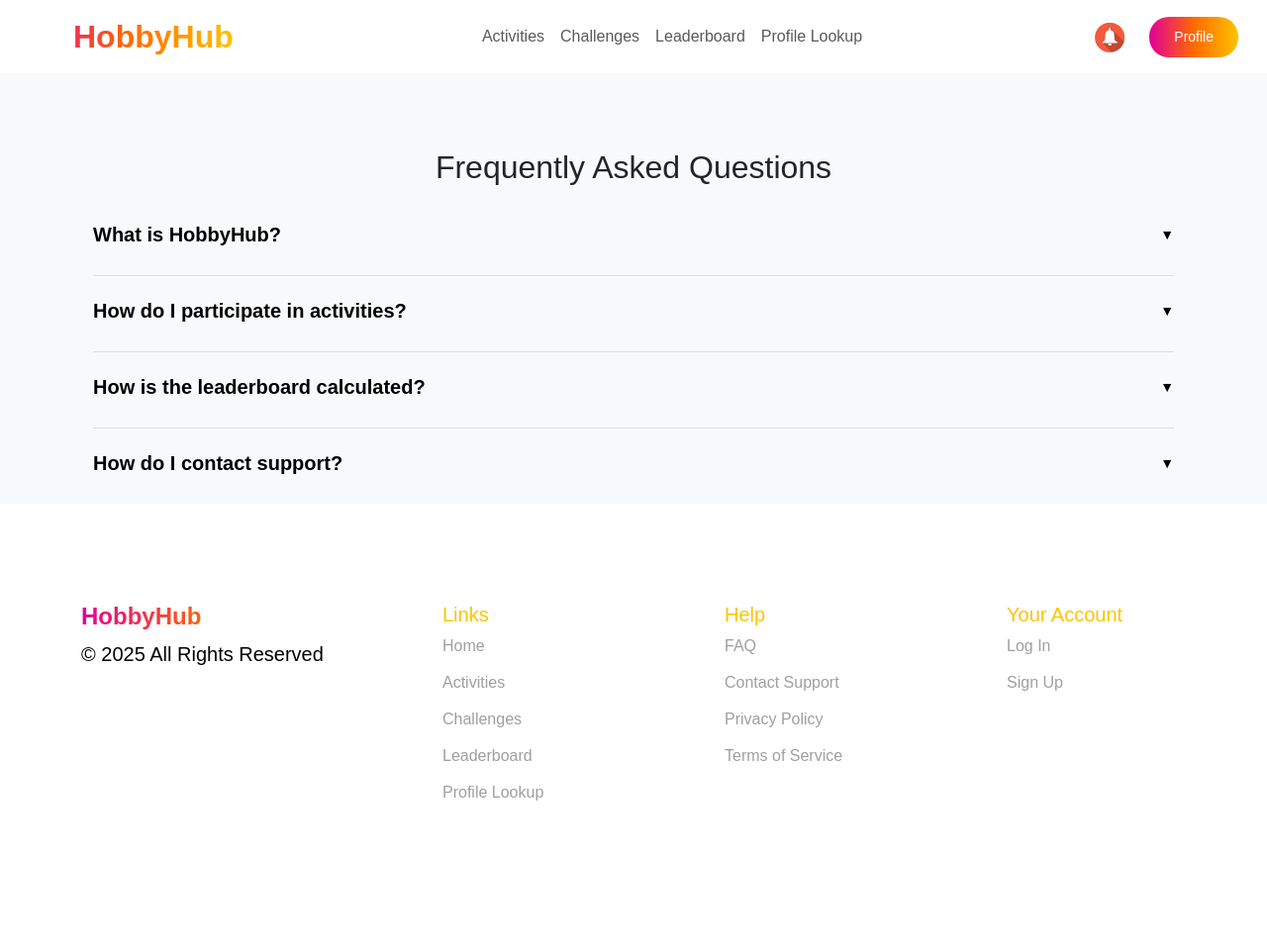
After one commit to dinarazhaki/HobbyHub_diploma, a Django app: page /faq/ in a window 1280 px wide. The commit adds this page. Shown: the whole page at 99% size. Run offline with Django 5.2, Linux system fonts and the light colour scheme; some web fonts are replaced.

Commit message:
faq page created

```diff
--- /dev/null
+++ b/back_hobbyhub/events/templates/faq.html
@@ -0,0 +1,85 @@
+{% extends 'user_base.html' %}
+{% load static %}
+
+{% block title %}FAQ - HobbyHub{% endblock %}
+
+{% block extra_css %}
+<link href="https://fonts.cdnfonts.com/css/gilroy-bold" rel="stylesheet">
+    <link rel="stylesheet" href="{% static 'css/sass_styles.css' %}">
+    <link rel="stylesheet" href="https://cdn.jsdelivr.net/npm/swiper/swiper-bundle.min.css">
+    <link rel="stylesheet" href="https://cdn.jsdelivr.net/npm/bootstrap@5.3.0/dist/css/bootstrap.min.css">
+    <link rel="stylesheet" href="{% static 'css/organizer-styles.css' %}">
+<style>
+    body {
+            font-family: 'Arial', sans-serif;
+            background-color: #f8f9fa;
+        }
+        .faq-container {
+            max-width: 800px;
+            background: white;
+            padding: 20px;
+            border-radius: 10px;
+            box-shadow: 0 4px 10px rgba(0, 0, 0, 0.1);
+        }
+        .faq-item {
+            margin-top: 10px;
+            border-bottom: 1px solid #ddd;
+            padding: 10px 0;
+        }
+        .faq-item:last-child {
+            border-bottom: none;
+        }
+        .faq-question {
+            font-weight: bold;
+            cursor: pointer;
+            display: flex;
+            justify-content: space-between;
+            align-items: center;
+        }
+        .faq-answer {
+            display: none;
+            padding-top: 5px;
+            color: #555;
+        }
+        .faq-question::after {
+            content: '\25BC'; /* Downward arrow */
+            font-size: 14px;
+        }
+        .faq-question.active::after {
+            content: '\25B2'; /* Upward arrow */
+        }
+</style>
+{% endblock %}
+
+
+{% block content %}
+<section class="faq-section container" style="margin-top: 150px;">
+    <h2 class="text-center mb-4">Frequently Asked Questions</h2>
+    <div class="faq-item">
+        <p class="faq-question">What is HobbyHub?</p>
+        <p class="faq-answer">HobbyHub is a platform where you can explore various activities, participate in challenges, and track your progress.</p>
+    </div>
+    <div class="faq-item">
+        <p class="faq-question">How do I participate in activities?</p>
+        <p class="faq-answer">You can join activities by navigating to the 'Activities' section and selecting the one that interests you.</p>
+    </div>
+    <div class="faq-item">
+        <p class="faq-question">How is the leaderboard calculated?</p>
+        <p class="faq-answer">The leaderboard ranks users based on their participation, completed challenges, and earned points.</p>
+    </div>
+    <div class="faq-item">
+        <p class="faq-question">How do I contact support?</p>
+        <p class="faq-answer">You can contact support via the 'Contact Support' link in the footer or by emailing us at support@hobbyhub.com.</p>
+    </div>
+</section>
+{% endblock %}
+{% block extra_js %}
+<script>
+    document.querySelectorAll('.faq-question').forEach(question => {
+        question.addEventListener('click', function() {
+            this.nextElementSibling.style.display =
+                this.nextElementSibling.style.display === 'block' ? 'none' : 'block';
+        });
+    });
+</script>
+{% endblock %}
--- a/back_hobbyhub/events/templates/user_base.html
+++ b/back_hobbyhub/events/templates/user_base.html
@@ -82,7 +82,7 @@
                 <div class="col-md-3">
                     <h5>Help</h5>
                     <ul>
-                        <li><a href="#">FAQ</a></li>
+                        <li><a href="{% url 'faq' %}">FAQ</a></li>
                         <li><a href="#">Contact Support</a></li>
                         <li><a href="#">Privacy Policy</a></li>
                         <li><a href="#">Terms of Service</a></li>
--- a/back_hobbyhub/events/urls.py
+++ b/back_hobbyhub/events/urls.py
@@ -52,6 +52,7 @@ urlpatterns = [
     path('profile_lookup/', profile_lookup, name='profile_lookup'),
     path('organizer_profile_lookup/', organizer_profile_lookup, name='organizer_profile_lookup'),
     path('organizer_activity_details/', organizer_activity_details, name='organizer_activity_details'),
+    path('faq/', faq, name='faq'),
 
     path('employees/', employees, name='employees'),
     path('approve_employee/', approve_employee, name='approve_employee'),
--- a/back_hobbyhub/events/views.py
+++ b/back_hobbyhub/events/views.py
@@ -1095,3 +1095,6 @@ def challenges(request):
 
 def organizer_activity_details(request):
     return render(request, "organizer_activity_details.html")
+
+def faq(request):
+    return render(request, "faq.html")
```
Also changed, not shown: back_hobbyhub/db.sqlite3.
